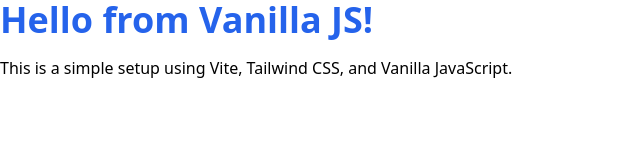
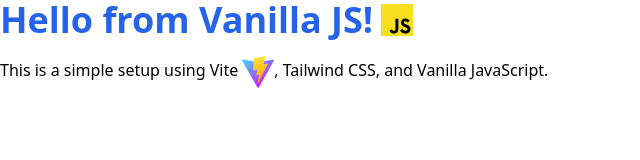
Before and after one commit to egodiseno/Vite-Tailwind, a website built with Vite: page app/index.html in a window 1280 px wide. Shown: the whole page, without its empty margins (0-640 px from the left). Built offline with nearby package versions, Linux system fonts and the light colour scheme.

Commit message:
Move js logo to public directory

```diff
--- a/app/src/main.js
+++ b/app/src/main.js
@@ -1,12 +1,16 @@
 import './styles.css'
-
-// Si tienes otros archivos como imágenes o logos, asegúrate de que existan o remuévelos temporalmente
-// import javascriptLogo from './javascript.svg'
-// import viteLogo from '/vite.svg'
+import javascriptLogo from '/javascript.svg'
+import viteLogo from '/vite.svg'
 
 document.getElementById('app').innerHTML = `
   <div class="container mx-auto">
-    <h1 class="text-4xl font-bold text-blue-600">Hello from Vanilla JS!</h1>
-    <p class="mt-4">This is a simple setup using Vite, Tailwind CSS, and Vanilla JavaScript.</p>
+    <div class="flex gap-x-2">
+        <h1 class="text-4xl font-bold text-blue-600">Hello from Vanilla JS!</h1>
+        <img src="${javascriptLogo}" alt="Logo JS"  class="inline"/>
+    </div>
+    <p class="mt-4">
+        This is a simple setup using Vite
+        <img src="${viteLogo}" alt="Logo Vite" class="inline" />, Tailwind CSS, and Vanilla JavaScript.
+    </p>
   </div>
 `;
```
Also changed, not shown: app/index.html (+0 -3 lines), app/public/javascript.svg (renamed from app/javascript.svg).
